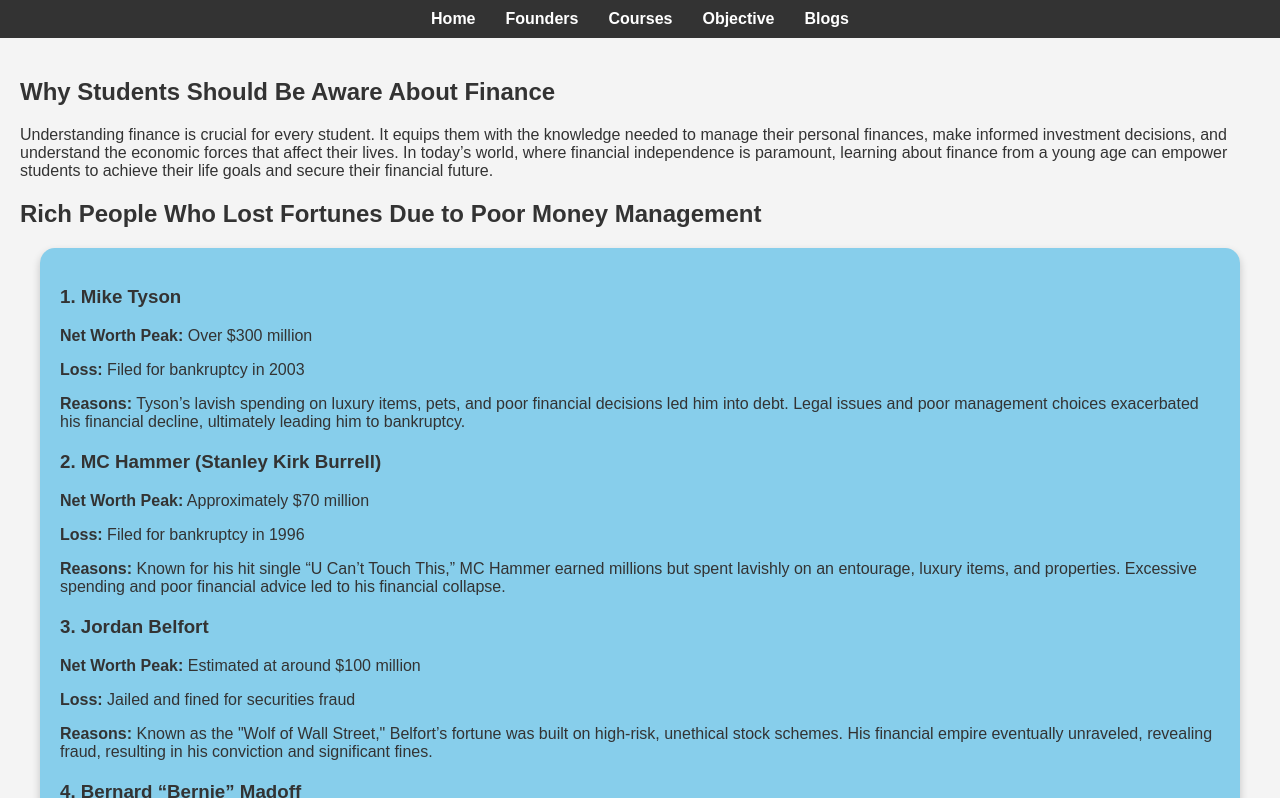
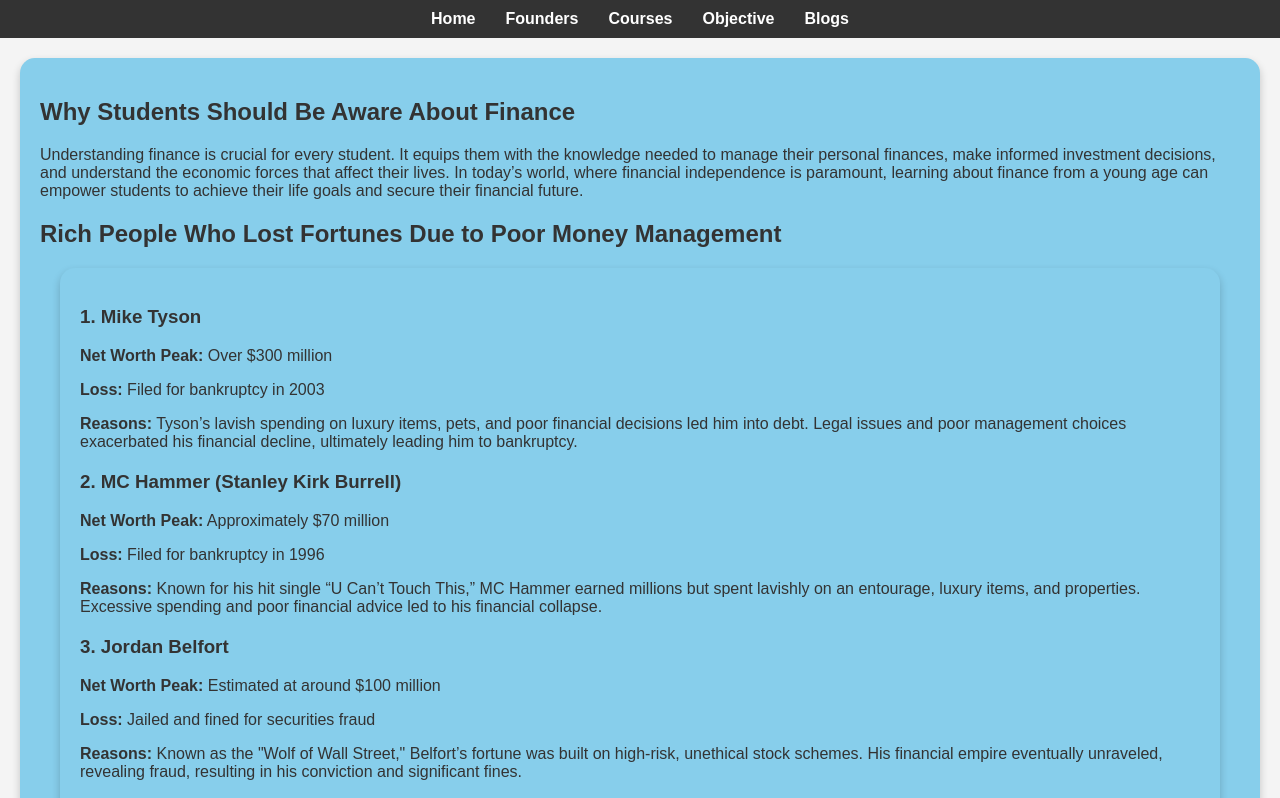
Before and after one commit to UDDITwork/Yunicorn-Finance, a plain HTML site: page index.html in a window 1280 px wide. Both pictures are taken after a click on the link "Objective". Shown: the top 798 px of the page. Drawn offline with Linux system fonts and the light colour scheme.

Commit message:
Update index.html

```diff
--- a/index.html
+++ b/index.html
@@ -98,7 +98,7 @@
     </section>
 
     <!-- Objective Section -->
-    <section id="objective" style="display: none;">
+    <section id="objective" style="display: none;background-color: skyblue; border-radius: 15px; padding: 20px; margin: 20px; box-shadow: 0 4px 8px rgba(0, 0, 0, 0.2);">
         <h2>Why Students Should Be Aware About Finance</h2>
         <p>
             Understanding finance is crucial for every student. It equips them with the knowledge needed to manage their personal finances, make informed investment decisions, and understand the economic forces that affect their lives. In today’s world, where financial independence is paramount, learning about finance from a young age can empower students to achieve their life goals and secure their financial future.
```
